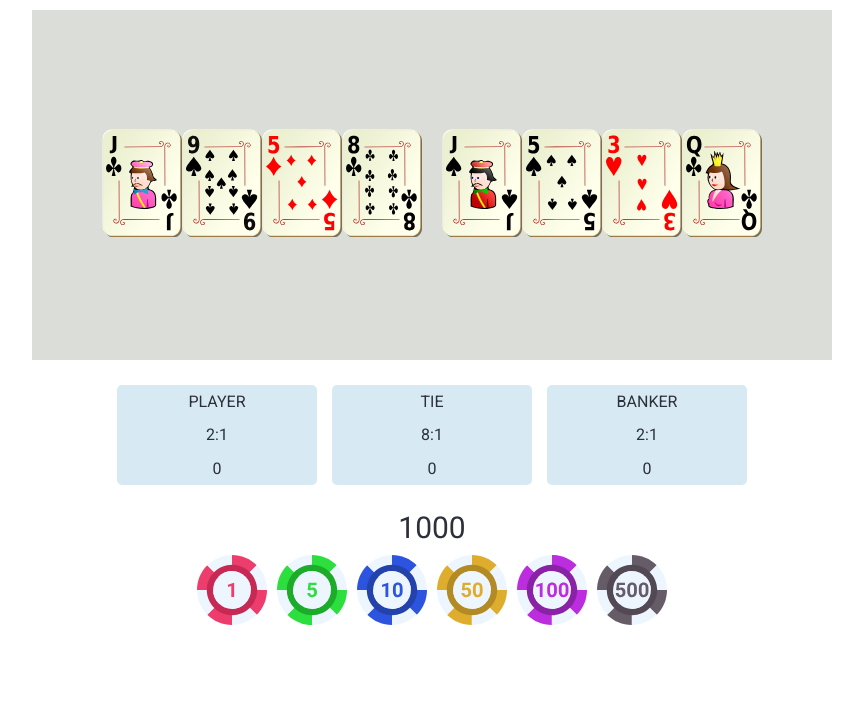
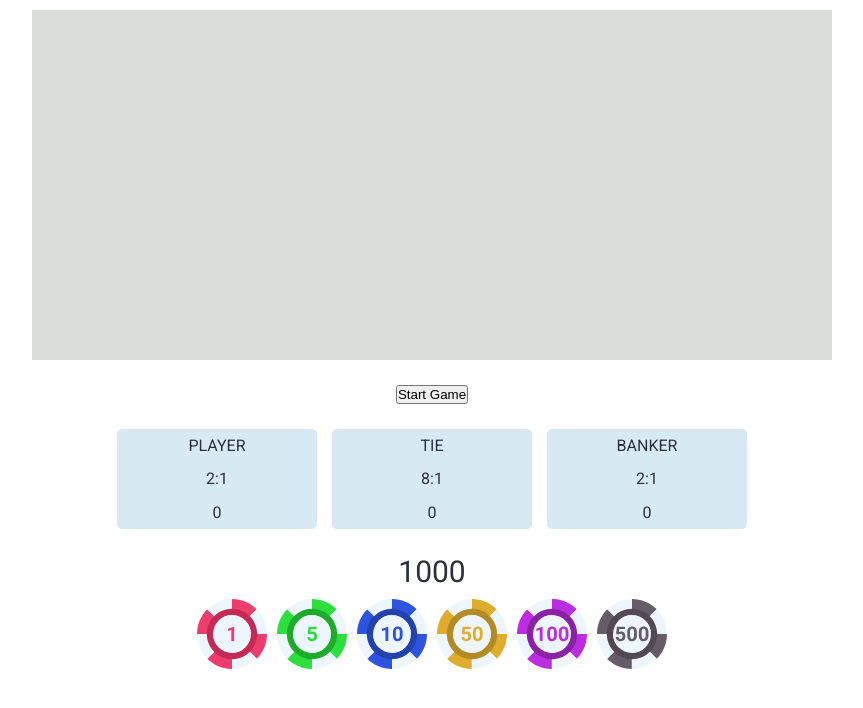
Before and after one commit to DmitriyFriz/baccarat-game, a React (Create React App) app: page / in a window 1280 px wide. Shown: the top 708 px of the page, without its empty margins (208-1071 px from the left). Built offline with nearby package versions, Linux system fonts and the light colour scheme.

Commit message:
feat: add start game

```diff
--- a/src/components/Board/Board.tsx
+++ b/src/components/Board/Board.tsx
@@ -8,12 +8,10 @@ import s from './Board.module.scss';
 export const Board = observer(() => {
   const gameStore = useStore('gameStore');
 
-  gameStore.startGame();
-
   return (
     <div className={s.board}>
-      <CardCollection collection={gameStore.playerCards} />
-      <CardCollection collection={gameStore.bankerCards} />
+      <CardCollection collection={gameStore.playerCards.concat()} />
+      <CardCollection collection={gameStore.bankerCards.concat()} />
     </div>
   );
 });
--- a/src/components/Game/Game.tsx
+++ b/src/components/Game/Game.tsx
@@ -1,14 +1,21 @@
 import React from 'react';
+import { observer } from 'mobx-react-lite';
+import { useStore } from '../../store';
 import { Board } from '../Board';
 import { BettingPanel } from '../BettingPanel';
 
 import s from './Game.module.scss';
 
-export const Game = () => {
+export const Game = observer(() => {
+  const gameStore = useStore('gameStore');
+
   return (
     <div className={s.game}>
       <Board />
+      <button type="button" onClick={() => gameStore.startGame()}>
+        Start Game
+      </button>
       <BettingPanel />
     </div>
   );
-};
+});
--- a/src/store/GameStore.tsx
+++ b/src/store/GameStore.tsx
@@ -1,4 +1,4 @@
-import { makeAutoObservable } from 'mobx';
+import { action, makeAutoObservable } from 'mobx';
 import { PlayingCard } from '../common/types';
 import { Dealer } from './Dealer';
 
@@ -8,7 +8,9 @@ export class GameStore {
   bankerCards: PlayingCard[] = [];
 
   constructor(private dealer: Dealer) {
-    makeAutoObservable(this);
+    makeAutoObservable(this, {
+      startGame: action.bound,
+    });
   }
 
   startGame() {
```
